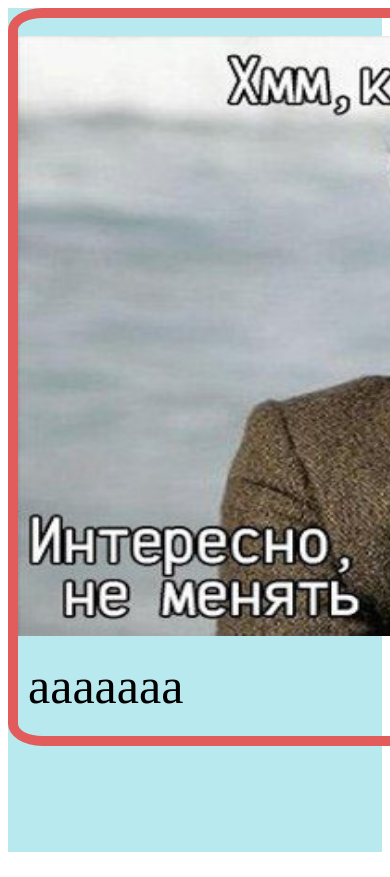
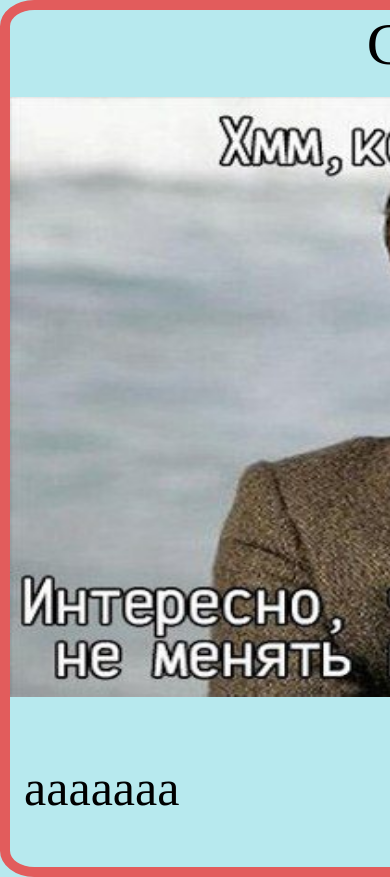
Before and after one commit to Yura703/cssMemSlider, a plain HTML site: page cssMemSlider/index.html in a window 390 px wide. Shown: the top 877 px of the page. Drawn offline with Linux system fonts and the light colour scheme.

Commit message:
feat: add @media 768px(Sat, May 14, 2022 09:21:33 PM)

```diff
--- a/cssMemSlider/index.html
+++ b/cssMemSlider/index.html
@@ -10,8 +10,10 @@
 </head>
 
 <body>
-    <main class="main">
-        <div class="wrapper">
+    <main class="wrapper">
+        <div class="section">
+            <div class="title">CSS Mem Slider</div>
+
             <input type="radio" name="rb" id="rb1" checked>
             <input type="radio" name="rb" id="rb2">
             <input type="radio" name="rb" id="rb3">
--- a/cssMemSlider/style.css
+++ b/cssMemSlider/style.css
@@ -1,6 +1,7 @@
-.main {
+body {
     background-color: rgb(183, 233, 238);
     height: 100vh;
+    margin: 0 auto;
 }
 
 input {
@@ -9,9 +10,19 @@ input {
     padding: 0;
 }
 
+.title {
+    width: 70rem;
+    font-size: 60px;
+    text-align: center;
+}
+
 .wrapper {
     margin: 0 auto;
     width: 70rem;
+}
+
+.section {
+    width: 100%;
     border: 10px solid rgb(226, 92, 92);
     border-radius: 3%;
     overflow: hidden;
@@ -49,13 +60,35 @@ input[name="rb"] {
     width: 75%;
     font-size: 50px;
     margin-left: 10px;
-    display: flex;
-    justify-content: start;
+    display: grid;
+    grid-template-areas: 'grid1 grid2 grid3 grid4 grid5';
+    grid-gap: 10px;
     align-items: center;
+    visibility: hidden;
 }
 
 .text > span {
-    visibility: hidden;
+    text-align: center;
+}
+
+.text > .text1 {
+    grid-area: grid1;
+}
+
+.text > .text2 {
+    grid-area: grid2;
+}
+
+.text > .text3 {
+    grid-area: grid3;
+}
+
+.text > .text4 {
+    grid-area: grid4;
+}
+
+.text > .text5 {
+    grid-area: grid5;
 }
 
 .controls {
@@ -63,7 +96,6 @@ input[name="rb"] {
     display: flex;
     justify-content: end;
     align-items: center;
-
 }
 
 .navigation {
@@ -96,6 +128,7 @@ input[name="rb"] {
 }
 
 #rb1:checked ~ .footer > .text > .text1 {
+    grid-area: grid1;
     visibility: visible;
 }
 
@@ -104,6 +137,7 @@ input[name="rb"] {
 }
 
 #rb2:checked ~ .footer > .text > .text2 {
+    grid-area: grid1;
     visibility: visible;
 }
 
@@ -112,6 +146,7 @@ input[name="rb"] {
 }
 
 #rb3:checked ~ .footer > .text > .text3 {
+    grid-area: grid1;
     visibility: visible;
 }
 
@@ -120,6 +155,7 @@ input[name="rb"] {
 }
 
 #rb4:checked ~ .footer > .text > .text4 {
+    grid-area: grid1;
     visibility: visible;
 }
 
@@ -128,5 +164,19 @@ input[name="rb"] {
 }
 
 #rb5:checked ~ .footer > .text > .text5 {
+    grid-area: grid1;
     visibility: visible;
 }
+
+@media screen and (max-width:767px) {
+    .footer {
+        flex-direction: column-reverse;
+        align-items: center;
+        height: 170px;
+    }
+
+    .text {
+        align-self:flex-start;
+        padding-bottom: 50px;
+    }
+}
```
